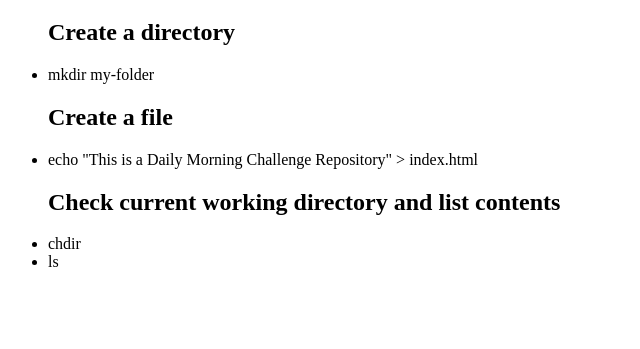
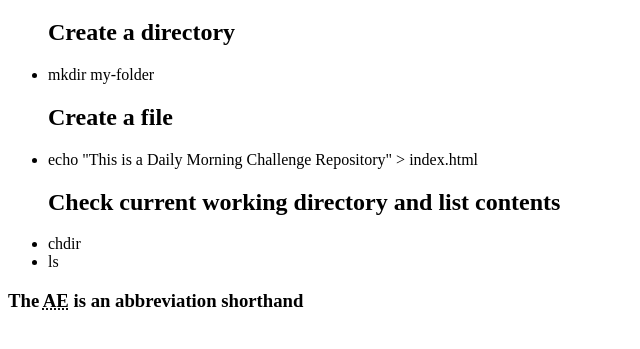
Before and after one commit to festusebin/daily-morning-challenge, a plain HTML site: page index.html in a window 1280 px wide. Shown: the part 61-410 px from the top of the page, without its empty margins (0-640 px from the left). Drawn offline with Linux system fonts and the light colour scheme.

Commit message:
added an HTML abbrevuation

```diff
--- a/index.html
+++ b/index.html
@@ -24,5 +24,7 @@
        <li> chdir</li>
        <li> ls</li>
     </ul>
+
+    <h3>The <abbr title="American English">AE</abbr> is an abbreviation shorthand</h3>
   </body>
 </html>
```
Also changed, not shown: 1 other file.
